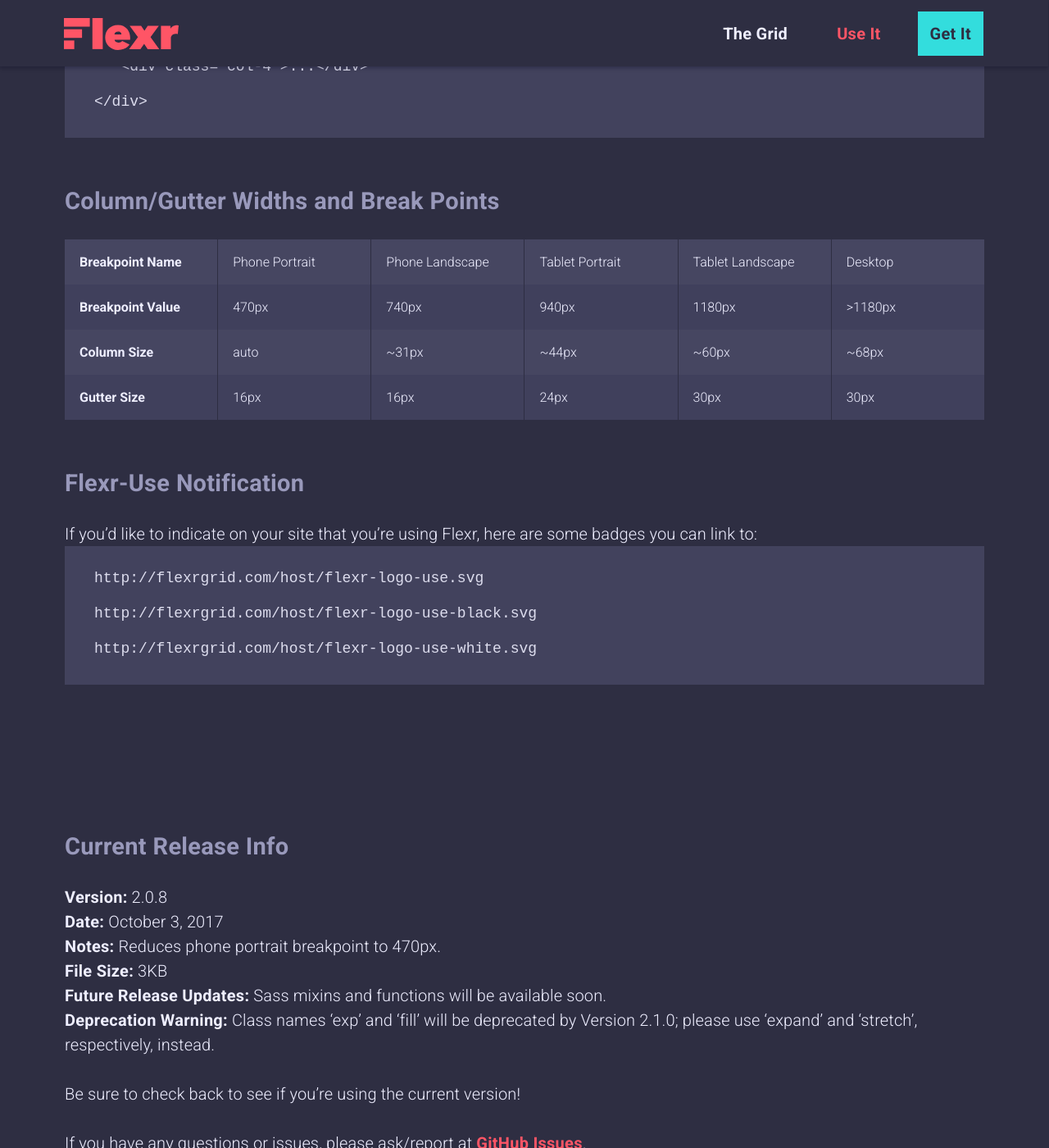
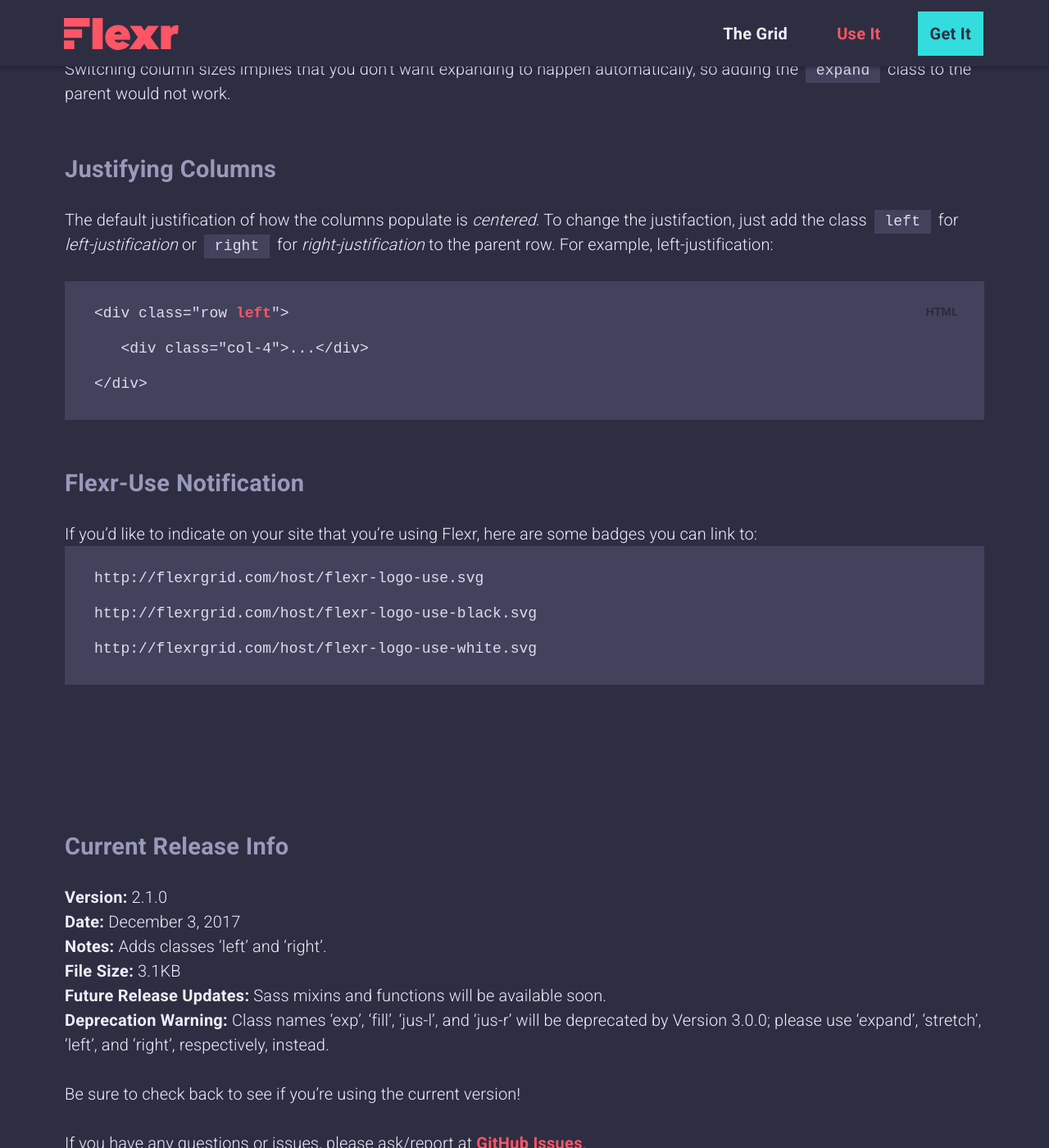
Before and after one commit to dmbdesignpdx/flexr, a Jekyll site: the page built from _pages/use-flexr.md, in a window 1280 px wide and 1400 px high, scrolled down 4147 px. Shown: the whole window at 82% size. Built offline with Jekyll 4.4.1, drawn with Linux system fonts in a browser that asks for light colours; some of the changed text lies outside the part shown.

Commit message:
updates info for 2.1.0

```diff
--- a/_data/info.yml
+++ b/_data/info.yml
@@ -1,7 +1,7 @@
-version: 2.0.8
-rdate: October 3, 2017
-size: 3KB
+version: 2.1.0
+rdate: December 3, 2017
+size: 3.1KB
 
-notes: Reduces phone portrait breakpoint to 470px.
+notes: Adds classes 'left' and 'right'.
 future: Sass mixins and functions will be available soon.
-deprecate: !!html Class names 'exp' and 'fill' will be deprecated by Version 2.1.0; please use 'expand' and 'stretch', respectively,&nbsp;instead.
+deprecate: !!html Class names 'exp', 'fill', 'jus-l', and 'jus-r' will be deprecated by Version 3.0.0; please use 'expand', 'stretch', 'left', and 'right', respectively,&nbsp;instead.
--- a/_pages/get-flexr.html
+++ b/_pages/get-flexr.html
@@ -26,7 +26,7 @@
                 <h2 id="host-title" class="with-icon">Hosted CSS</h2>
 
                 <textarea id="linktext" readonly="true" rows="3">
-&lt;link href="https://cdn.jsdelivr.net/gh/dmbdesignpdx/flexr@2.0.8/flexr.css" rel="stylesheet"&gt;</textarea>
+&lt;link href="https://cdn.jsdelivr.net/gh/dmbdesignpdx/flexr@2/flexr.min.css" rel="stylesheet"&gt;</textarea>
 
                 <button id="linkcopy" class="primary" title="Copies Link to Clipboard">Copy Link</button>
 
--- a/_pages/use-flexr.md
+++ b/_pages/use-flexr.md
@@ -7,6 +7,76 @@
 ## Current Release: Version {{ site.data.info.version }}
 
 Check out [Current Release Info](#release) for more details.
+
+## Column/Gutter Widths and Break&nbsp;Points
+
+<table>
+
+   <tr>
+
+     <th scope="rowgroup">Breakpoint Name</th>
+
+     <td>Phone Portrait</td>
+
+     <td>Phone Landscape</td>
+
+     <td>Tablet Portrait</td>
+
+     <td>Tablet Landscape</td>
+
+     <td>Desktop</td>
+
+   </tr>
+
+   <tr>
+
+      <th scope="rowgroup">Breakpoint Value</th>
+
+      <td>470px</td>
+
+      <td>740px</td>
+
+      <td>940px</td>
+
+      <td>1180px</td>
+
+      <td>&gt;1180px</td>
+
+   </tr>
+
+   <tr>
+
+      <th scope="rowgroup">Column Size</th>
+
+      <td>auto</td>
+
+      <td>~31px</td>
+
+      <td>~44px</td>
+
+      <td>~60px</td>
+
+      <td>~68px</td>
+
+   </tr>
+
+   <tr>
+
+      <th scope="rowgroup">Gutter Size</th>
+
+      <td>16px</td>
+
+      <td>16px</td>
+
+      <td>24px</td>
+
+      <td>30px</td>
+
+      <td>30px</td>
+
+   </tr>
+
+</table>
 
 ## First Thing's First
 
@@ -125,85 +195,15 @@
 
 ## Justifying Columns
 
-The default justification of how the columns populate is _centered_. To change the justifaction, just add the class `jus-l` for _left_ or `jus-r` for _right_ to the parent row. For example, left-justification:
+The default justification of how the columns populate is _centered_. To change the justifaction, just add the class `left` for _left-justification_ or `right` for _right-justification_ to the parent row. For example, left-justification:
 
 <div class="pre">
-<pre>&lt;div class="row <span>jus-l</span>"&gt;
+<pre>&lt;div class="row <span>left</span>"&gt;
 
    &lt;div class="col-4"&gt;...&lt;/div&gt;
 
 &lt;/div&gt;</pre>
 </div>
-
-## Column/Gutter Widths and Break&nbsp;Points
-
-<table>
-
-   <tr>
-
-     <th scope="rowgroup">Breakpoint Name</th>
-
-     <td>Phone Portrait</td>
-
-     <td>Phone Landscape</td>
-
-     <td>Tablet Portrait</td>
-
-     <td>Tablet Landscape</td>
-
-     <td>Desktop</td>
-
-   </tr>
-
-   <tr>
-
-      <th scope="rowgroup">Breakpoint Value</th>
-
-      <td>470px</td>
-
-      <td>740px</td>
-
-      <td>940px</td>
-
-      <td>1180px</td>
-
-      <td>&gt;1180px</td>
-
-   </tr>
-
-   <tr>
-
-      <th scope="rowgroup">Column Size</th>
-
-      <td>auto</td>
-
-      <td>~31px</td>
-
-      <td>~44px</td>
-
-      <td>~60px</td>
-
-      <td>~68px</td>
-
-   </tr>
-
-   <tr>
-
-      <th scope="rowgroup">Gutter Size</th>
-
-      <td>16px</td>
-
-      <td>16px</td>
-
-      <td>24px</td>
-
-      <td>30px</td>
-
-      <td>30px</td>
-
-   </tr>
-
-</table>
 
 ## Flexr-Use Notification
 
```
